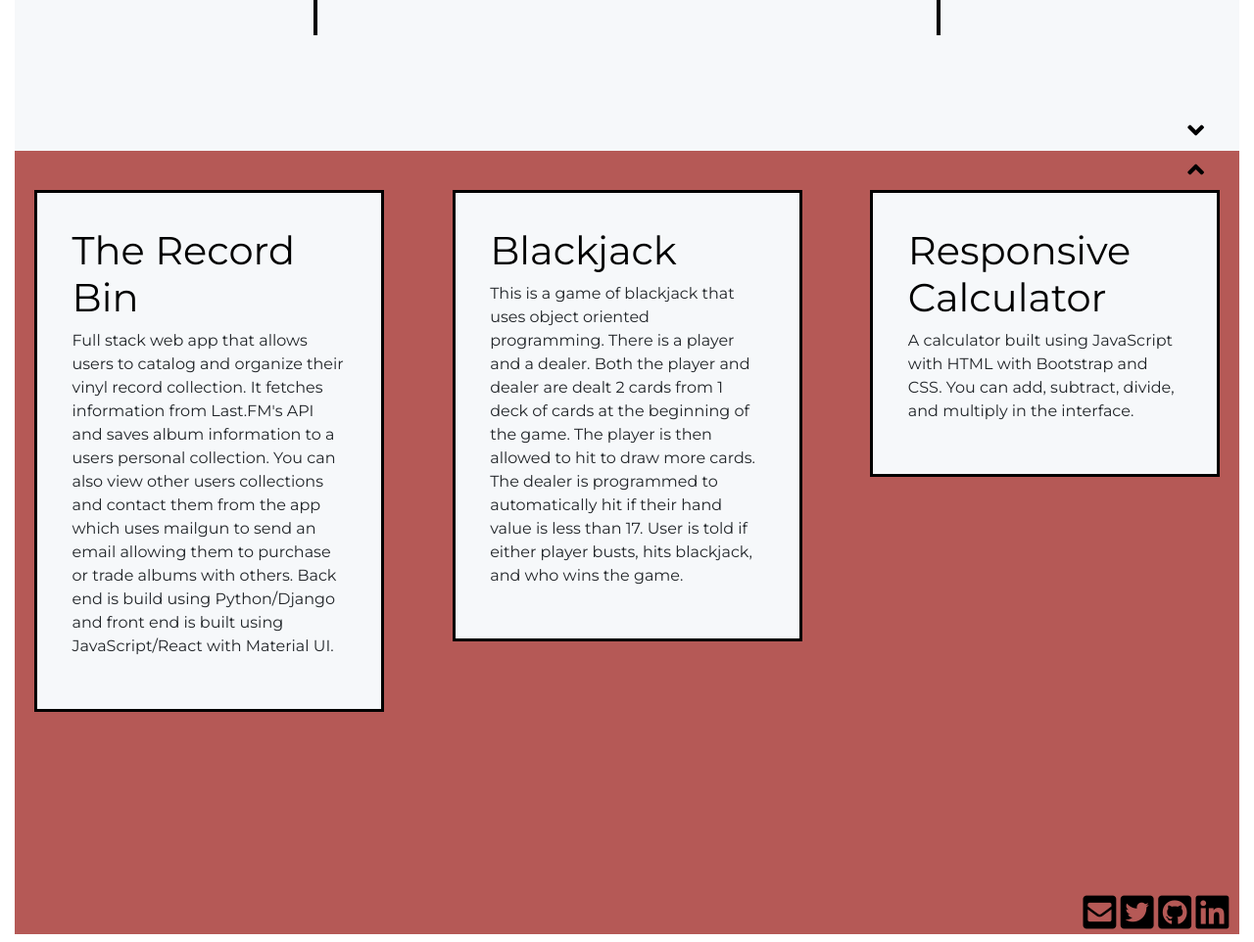
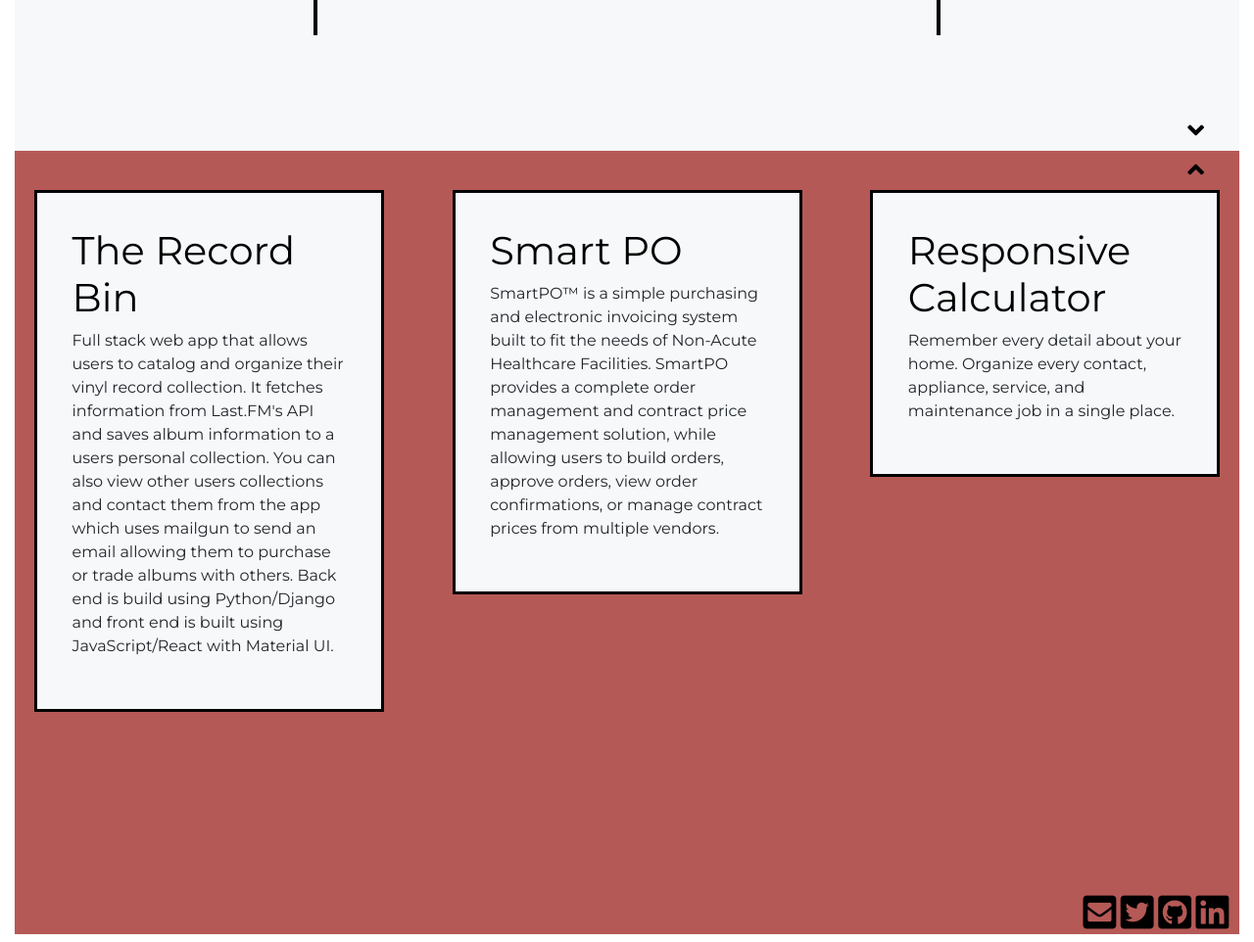
Before and after one commit to Fluffhead88/thigpen-portfolio, a Django app: page / in a window 1280 px wide. Shown: the part 1446-2408 px from the top of the page at 98% size. Run offline with Django 3.2, Linux system fonts and the light colour scheme; some libraries are stand-ins or nearby versions.

Commit message:
update to projects

```diff
--- a/app/templates/index.html
+++ b/app/templates/index.html
@@ -70,14 +70,14 @@
         </div>
         <div class="col-12 col-md">
           <article>
-            <h1 class="card_link"><a href="https://github.com/Fluffhead88/blackjack/blob/master/blackjack_1.py" target="_blank">Blackjack</a></h1>
-            <p>This is a game of blackjack that uses object oriented programming. There is a player and a dealer. Both the player and dealer are dealt 2 cards from 1 deck of cards at the beginning of the game. The player is then allowed to hit to draw more cards. The dealer is programmed to automatically hit if their hand value is less than 17. User is told if either player busts, hits blackjack, and who wins the game.</p>
+            <h1 class="card_link"><a href="https://www.smartpo.com" target="_blank">Smart PO</a></h1>
+            <p>SmartPO™ is a simple purchasing and electronic invoicing system built to fit the needs of Non-Acute Healthcare Facilities. SmartPO provides a complete order management and contract price management solution, while allowing users to build orders, approve orders, view order confirmations, or manage contract prices from multiple vendors.</p>
           </article>
         </div>
         <div class="col-12 col-md">
           <article>
-            <h1 class="card_link"><a href="https://fluffhead88.github.io/responsive-calculator/" target="_blank">Responsive Calculator</a></h1>
-            <p>A calculator built using JavaScript with HTML with Bootstrap and CSS. You can add, subtract, divide, and multiply in the interface.</p>
+            <h1 class="card_link"><a href="https://www.homehistory.io" target="_blank">Responsive Calculator</a></h1>
+            <p>Remember every detail about your home. Organize every contact, appliance, service, and maintenance job in a single place.</p>
           </article>
         </div>
       </div>
```
